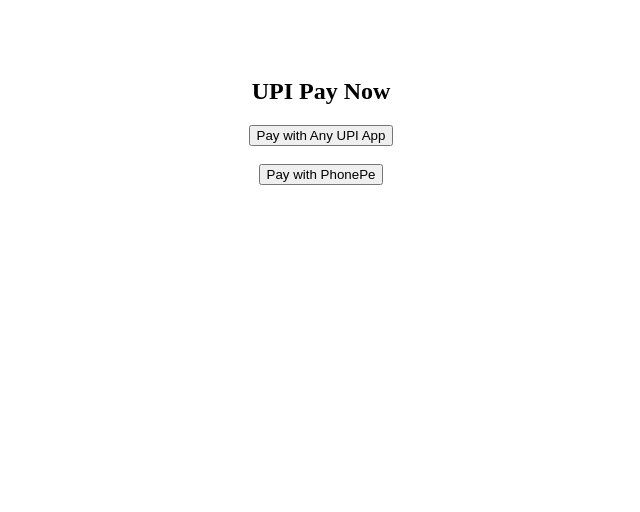
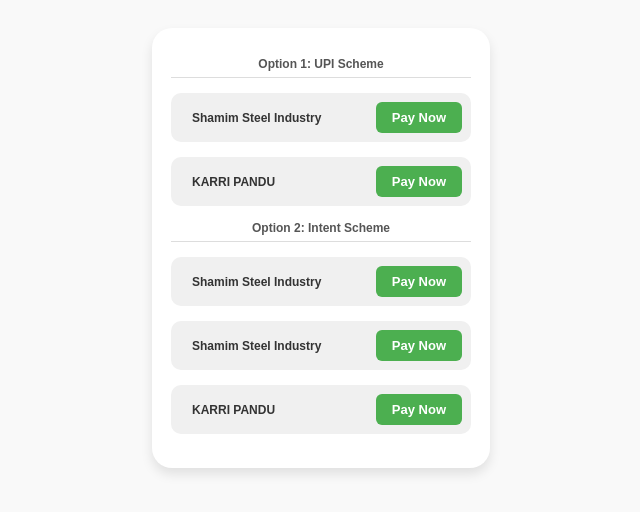
Before and after one commit to nasiralimemon/test, a website: page index.html in a window 1280 px wide. Shown: the whole page, without its empty margins (319-959 px from the left). Drawn offline with Linux system fonts and the light colour scheme.

Commit message:
Update index.html

```diff
--- a/index.html
+++ b/index.html
@@ -1,10 +1,95 @@
-<!DOCTYPE html>
-<html lang="en">
-<head><meta charset="UTF-8"><title>UPI Payment Demo</title></head>
-<body style="text-align:center;padding-top:50px">
-  <h2>UPI Pay Now</h2>
-  <button onclick="window.location.href='upi://pay?pa=9100702099@axl&pn=KARRI%20PANDU&am=10&cu=INR&tn=DemoTest&tr='+Date.now()">Pay with Any UPI App</button>
-  <br><br>
-  <button onclick="window.location.href='intent://pay?pa=9100702099@axl&pn=KARRI%20PANDU&am=10&cu=INR&tn=DemoTest&tr='+Date.now()+'#Intent;scheme=upi;package=com.phonepe.app;end'">Pay with PhonePe</button>
-</body>
-</html>
+<!DOCTYPE html><html lang="en"><head>
+  <meta charset="UTF-8">
+  <title>UPI Payment Page</title>
+  <style>
+    body {
+      font-family: Arial, sans-serif;
+      background: #f9f9f9;
+      padding: 20px 20px;
+      display: flex;
+      justify-content: center;
+    }
+
+    .container {
+      background: white;
+      padding: 19px;
+      border-radius: 20px;
+      box-shadow: 0 6px 12px rgba(0, 0, 0, 0.1);
+      max-width: 300px;
+      width: 100%;
+      text-align: center;
+    }
+
+    .container h2 {
+      margin-top: 0;
+      font-size: 12px;
+      color: #222;
+    }
+
+    .merchant {
+      display: flex;
+      align-items: center;
+      justify-content: space-between;
+      background: #f0f0f0;
+      padding: 9px;
+      border-radius: 10px;
+      margin: 15px 0;
+    }
+
+    .merchant-name {
+      flex-grow: 1;
+      margin-left: 12px;
+      font-weight: 900;
+      color: #333;
+      text-align: left;
+	  font-size: 12px;
+    }
+
+    .merchant a {
+      padding: 8px 16px;
+      background-color: #4CAF50;
+      color: white;
+      font-weight: 600;
+      text-decoration: none;
+      font-size: 13px;
+      border-radius: 6px;
+    }
+
+    h3 {
+      color: #555;
+      border-bottom: 1px solid #ddd;
+      padding-bottom: 6px;
+      margin-top: 10px;
+	  font-size: 12px;
+    }
+  </style>
+<script defer="" data-domain="nasir.tiiny.site" src="https://analytics.tiiny.site/js/plausible.js"></script><script type="text/javascript" src="https://tiiny.host/ad-script.js"></script><script defer="" data-domain="nasir.tiiny.site" src="https://analytics.tiiny.site/js/plausible.js"></script><script type="text/javascript" src="https://tiiny.host/ad-script.js"></script></head>
+<body>
+  <div class="container">
+    <h3>Option 1: UPI Scheme</h3>
+    <div class="merchant">
+      <div class="merchant-name">Shamim Steel Industry</div>
+      <a href="upi://pay?pa=shamimsteelindustry@sbi&amp;pn=SHAMIM%20STEEL%20INDUSTRY&amp;am=1&amp;cu=INR">Pay Now</a>
+    </div>
+    <div class="merchant">
+      <div class="merchant-name">KARRI PANDU</div>
+      <a href="upi://pay?pa=9100702099@axl&amp;pn=KARRI%20PANDU&amp;am=1&amp;cu=INR">Pay Now</a>
+    </div>
+
+    <h3>Option 2: Intent Scheme</h3>
+    <div class="merchant">
+      <div class="merchant-name">Shamim Steel Industry</div>
+      <a href="intent://pay?pa=shamimsteelindustry@sbi&amp;pn=SHAMIM%20STEEL%20INDUSTRY&amp;am=1&amp;cu=INR#Intent;scheme=upi;package=com.phonepe.app;end">Pay Now</a>
+    </div>
+     <div class="merchant">
+      <div class="merchant-name">Shamim Steel Industry</div>
+      <a href="intent://pay?pa=9100702099@axl&pn=KARRI%20PANDU&am=10&cu=INR&tn=DemoPayment&tr=123#Intent;scheme=upi;package=net.one97.paytm;end">Pay Now</a>
+    </div>
+    <div class="merchant">
+      <div class="merchant-name">KARRI PANDU</div>
+      <a href="intent://pay?pa=9100702099@axl&pn=KARRI%20PANDU&am=10&cu=INR&tn=DemoPayment&tr=123#Intent;scheme=upi;package=net.one97.paytm;end">Pay Now</a>
+    </div>
+
+  </div>
+
+</body></html>
```
